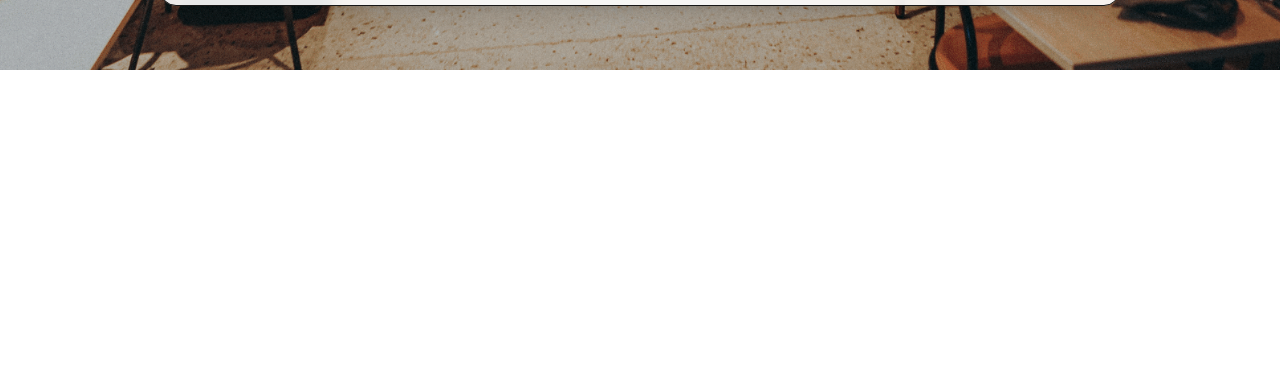
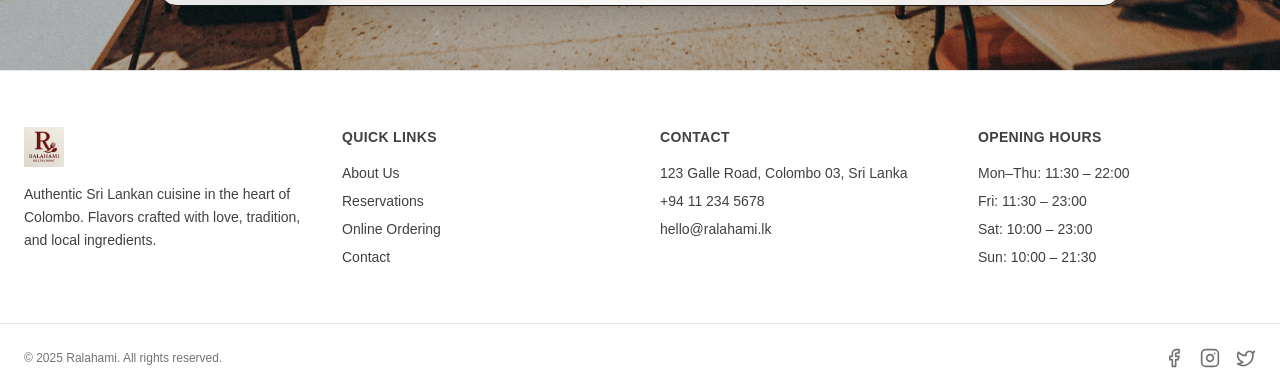
Before and after one commit to sulakshana2003/Ralahami-website, a Next.js app: page /reservation in a window 1280 px wide. Shown: the part 797-1186 px from the top of the page. Before the commit the page ends 867 px from the top, so only its background shows below. Built offline with nearby package versions, Linux system fonts and the light colour scheme; no server answers; the database is empty.

Commit message:
Finished Before Mid v 3.0 done footers done register

```diff
--- a/pages/about.tsx
+++ b/pages/about.tsx
@@ -1,9 +1,11 @@
+/* eslint-disable @typescript-eslint/no-explicit-any */
 import Head from 'next/head'
 import Image from 'next/image'
 import type { GetServerSideProps } from 'next'
 import { dbConnect } from '@/lib/db'
 import About from '@/models/About'
 import Navbar from '../pages/components/Navbar'
+import Footer from '../pages/components/Footer'
 
 type AboutVM = {
   title: string
@@ -59,6 +61,7 @@ export default function AboutPage({ about }: { about: AboutVM | null }) {
           ) : null}
         </div>
       </main>
+      <Footer />
     </>
   )
 }
--- /dev/null
+++ b/pages/components/Footer.tsx
@@ -0,0 +1,128 @@
+import React from "react";
+import Image from "next/image";
+import Link from "next/link";
+import { Facebook, Instagram, Twitter } from "lucide-react"; // install lucide-react if not yet: npm i lucide-react
+
+const Footer: React.FC = () => {
+  return (
+    <footer className="border-t border-neutral-200 bg-white text-neutral-700">
+      {/* Top grid */}
+      <div className="mx-auto grid max-w-7xl gap-10 px-6 py-14 sm:grid-cols-2 lg:grid-cols-4">
+        {/* Brand */}
+        <div>
+          <div className="relative h-10 w-10">
+            <Image
+              src="/images/RalahamiLogo.png"
+              alt="Ralahami logo"
+              fill
+              className="object-contain"
+            />
+          </div>
+          <p className="mt-4 text-sm leading-relaxed">
+            Authentic Sri Lankan cuisine in the heart of Colombo. Flavors
+            crafted with love, tradition, and local ingredients.
+          </p>
+        </div>
+
+        {/* Links */}
+        <div>
+          <h4 className="text-sm font-semibold uppercase tracking-wide">
+            Quick Links
+          </h4>
+          <ul className="mt-4 space-y-2 text-sm">
+            <li>
+              <Link href="/about" className="hover:underline">
+                About Us
+              </Link>
+            </li>
+            <li>
+              <Link href="/reservation" className="hover:underline">
+                Reservations
+              </Link>
+            </li>
+            <li>
+              <Link href="/products" className="hover:underline">
+                Online Ordering
+              </Link>
+            </li>
+            <li>
+              <Link href="/contact" className="hover:underline">
+                Contact
+              </Link>
+            </li>
+          </ul>
+        </div>
+
+        {/* Contact info */}
+        <div>
+          <h4 className="text-sm font-semibold uppercase tracking-wide">
+            Contact
+          </h4>
+          <ul className="mt-4 space-y-2 text-sm">
+            <li>123 Galle Road, Colombo 03, Sri Lanka</li>
+            <li>
+              <a href="tel:+94112345678" className="hover:underline">
+                +94 11 234 5678
+              </a>
+            </li>
+            <li>
+              <a href="mailto:hello@ralahami.lk" className="hover:underline">
+                hello@ralahami.lk
+              </a>
+            </li>
+          </ul>
+        </div>
+
+        {/* Hours */}
+        <div>
+          <h4 className="text-sm font-semibold uppercase tracking-wide">
+            Opening Hours
+          </h4>
+          <ul className="mt-4 space-y-2 text-sm">
+            <li>Mon–Thu: 11:30 – 22:00</li>
+            <li>Fri: 11:30 – 23:00</li>
+            <li>Sat: 10:00 – 23:00</li>
+            <li>Sun: 10:00 – 21:30</li>
+          </ul>
+        </div>
+      </div>
+
+      {/* Social + bottom bar */}
+      <div className="border-t border-neutral-200">
+        <div className="mx-auto flex max-w-7xl flex-col items-center justify-between gap-4 px-6 py-6 sm:flex-row">
+          <p className="text-xs text-neutral-500">
+            © {new Date().getFullYear()} Ralahami. All rights reserved.
+          </p>
+          <div className="flex gap-4 text-neutral-500">
+            <a
+              href="https://facebook.com"
+              target="_blank"
+              rel="noreferrer"
+              className="hover:text-black"
+            >
+              <Facebook className="h-5 w-5" />
+            </a>
+            <a
+              href="https://instagram.com"
+              target="_blank"
+              rel="noreferrer"
+              className="hover:text-black"
+            >
+              <Instagram className="h-5 w-5" />
+            </a>
+            <a
+              href="https://twitter.com"
+              target="_blank"
+              rel="noreferrer"
+              className="hover:text-black"
+            >
+              <Twitter className="h-5 w-5" />
+            </a>
+          </div>
+        </div>
+      </div>
+    </footer>
+  );
+};
+
+export default Footer;
--- a/pages/components/Navbar.tsx
+++ b/pages/components/Navbar.tsx
@@ -1,3 +1,4 @@
+/* eslint-disable @typescript-eslint/no-explicit-any */
 // src/components/Navbar.tsx
 import React, { useEffect, useState } from "react";
 import Link from "next/link";
@@ -8,8 +9,9 @@ import { useCart } from "@/hooks/useCart";
 const NavLinks = () => (
   <>
     <Link href="/products" className="text-sm text-neutral-700 hover:text-black">Menu</Link>
-    <Link href="/reservation" className="text-sm text-neutral-700 hover:text-black">Reserve</Link>
     <Link href="/#promotions" className="text-sm text-neutral-700 hover:text-black">Promotions</Link>
+    <Link href="/contact" className="text-sm text-neutral-700 hover:text-black">Contact Us</Link>
+    <Link href="/about" className="text-sm text-neutral-700 hover:text-black">About Us</Link>
   </>
 );
 
@@ -20,6 +22,7 @@ const Navbar: React.FC = () => {
   // cart & hydration guard
   const [mounted, setMounted] = useState(false);
   useEffect(() => setMounted(true), []);
+  // eslint-disable-next-line react-hooks/rules-of-hooks
   const items = useCart ? useCart((s) => s.items) : [];
   const cartCount = mounted ? items.reduce((n: number, i: any) => n + (i?.qty ?? 0), 0) : 0;
 
--- a/pages/contact.tsx
+++ b/pages/contact.tsx
@@ -1,9 +1,12 @@
+/* eslint-disable @typescript-eslint/no-explicit-any */
 import Head from 'next/head'
 import { FormEvent, useState } from 'react'
 import type { GetServerSideProps } from 'next'
 import { dbConnect } from '@/lib/db'
 import About from '@/models/About'
 import Navbar from '../pages/components/Navbar'
+import Footer from '../pages/components/Footer'
+
 
 type ContactInfo = { address?: string; phone?: string; email?: string }
 
@@ -87,6 +90,7 @@ export default function ContactPage({ info }: { info: ContactInfo }) {
           </div>
         </div>
       </main>
+      <Footer />
     </>
   )
 }
--- a/pages/index.tsx
+++ b/pages/index.tsx
@@ -1,10 +1,11 @@
+/* eslint-disable @typescript-eslint/no-explicit-any */
 import Head from 'next/head'
 import Image from 'next/image'
 import Link from 'next/link'
 import React, { useEffect, useRef } from 'react'
 import Navbar from './components/Navbar'
 import AdminAutoRedirect from './components/AdminAutoRedirect' ;
-
+//import Footer from "./components/Footer";
 
 
 // ---------- Optional Three.js Background (client-only) ----------
--- a/pages/login.tsx
+++ b/pages/login.tsx
@@ -1,3 +1,4 @@
+/* eslint-disable @typescript-eslint/no-explicit-any */
 
 
 
@@ -11,6 +12,7 @@ import { getServerSession } from "next-auth";
 import { authOptions } from "./api/auth/[...nextauth]";
 import type { GetServerSidePropsContext } from "next";
 import Navbar from "./components/Navbar";
+import Footer from "./components/Footer";
 
 export default function LoginPage() {
   const router = useRouter();
@@ -102,6 +104,7 @@ export default function LoginPage() {
           </p>
         </div>
       </div>
+      <Footer/>
     </>
   );
 }
--- a/pages/products/index.tsx
+++ b/pages/products/index.tsx
@@ -1,9 +1,11 @@
+/* eslint-disable @typescript-eslint/no-explicit-any */
 import Head from 'next/head'
 import React from 'react'
 import ProductCard from '../../src/components/ProductCard'
 import { dbConnect } from '../../lib/db'
 import Product from '../../models/Product'
 import Navbar from '../components/Navbar'
+import Footer from '../components/Footer'
 
 import type { GetServerSideProps, InferGetServerSidePropsType } from 'next'
 //import Container from '@/components/Container'
@@ -45,6 +47,7 @@ const ProductsPage: React.FC<Props> = ({ products }) => {
           </div>
         </div>
       </div>
+      <Footer/>
     </>
   )
 }
--- a/pages/register.tsx
+++ b/pages/register.tsx
@@ -2,7 +2,7 @@
 import { FormEvent, useState } from 'react'
 import { useRouter } from 'next/router'
 import Navbar from '../pages/components/Navbar'
-
+import Footer from "./components/Footer";
 
 export default function Register() {
   const router = useRouter()
@@ -41,6 +41,7 @@ export default function Register() {
   }
 
   return (
+    <>
     <div className="pt-28 px-4 max-w-md mx-auto">
       <Navbar/>
       <h1 className="text-3xl font-semibold">Create account</h1>
@@ -99,5 +100,7 @@ export default function Register() {
         </button>
       </form>
     </div>
+    <Footer/>
+    </>
   )
 }
--- a/pages/reservation.tsx
+++ b/pages/reservation.tsx
@@ -1,7 +1,10 @@
+/* eslint-disable @next/next/no-html-link-for-pages */
+/* eslint-disable @typescript-eslint/no-explicit-any */
 import React, { useEffect, useMemo, useState } from 'react'
 import Head from 'next/head'
 import { format } from 'date-fns'
 import Navbar from './components/Navbar'
+import Footer from '../pages/components/Footer'
 
 type Slot = { time: string; remaining: number }
 
@@ -174,6 +177,7 @@ export default function ReservationPage() {
           )}
         </div>
       </div>
+      <Footer/>
     </>
   )
 }
```
Also changed, not shown: pages/cart.tsx (+8 -0 lines).
